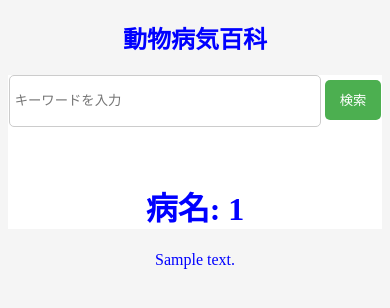
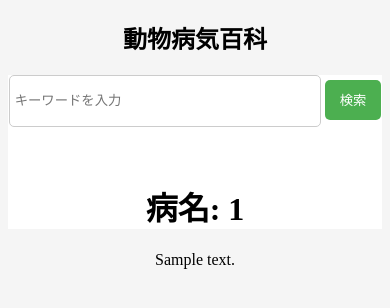
Before and after one commit to Shion1811/animal-dictionary, a FastAPI app: page /words/1 in a window 390 px wide. Shown: the top 308 px of the page. Run offline with FastAPI, Linux system fonts and the light colour scheme; a database or web service that is not in the repository returns one stand-in record (values such as "Sample title"); data that the repository does not hold is empty.

Commit message:
いらないところを削除

```diff
--- a/static/global.css
+++ b/static/global.css
@@ -70,9 +70,6 @@ a {
 }
 
 @media screen and (max-width: 600px) {
-  body {
-    color: blue;
-  }
   .article-container {
     flex-direction: column;
   }
```
